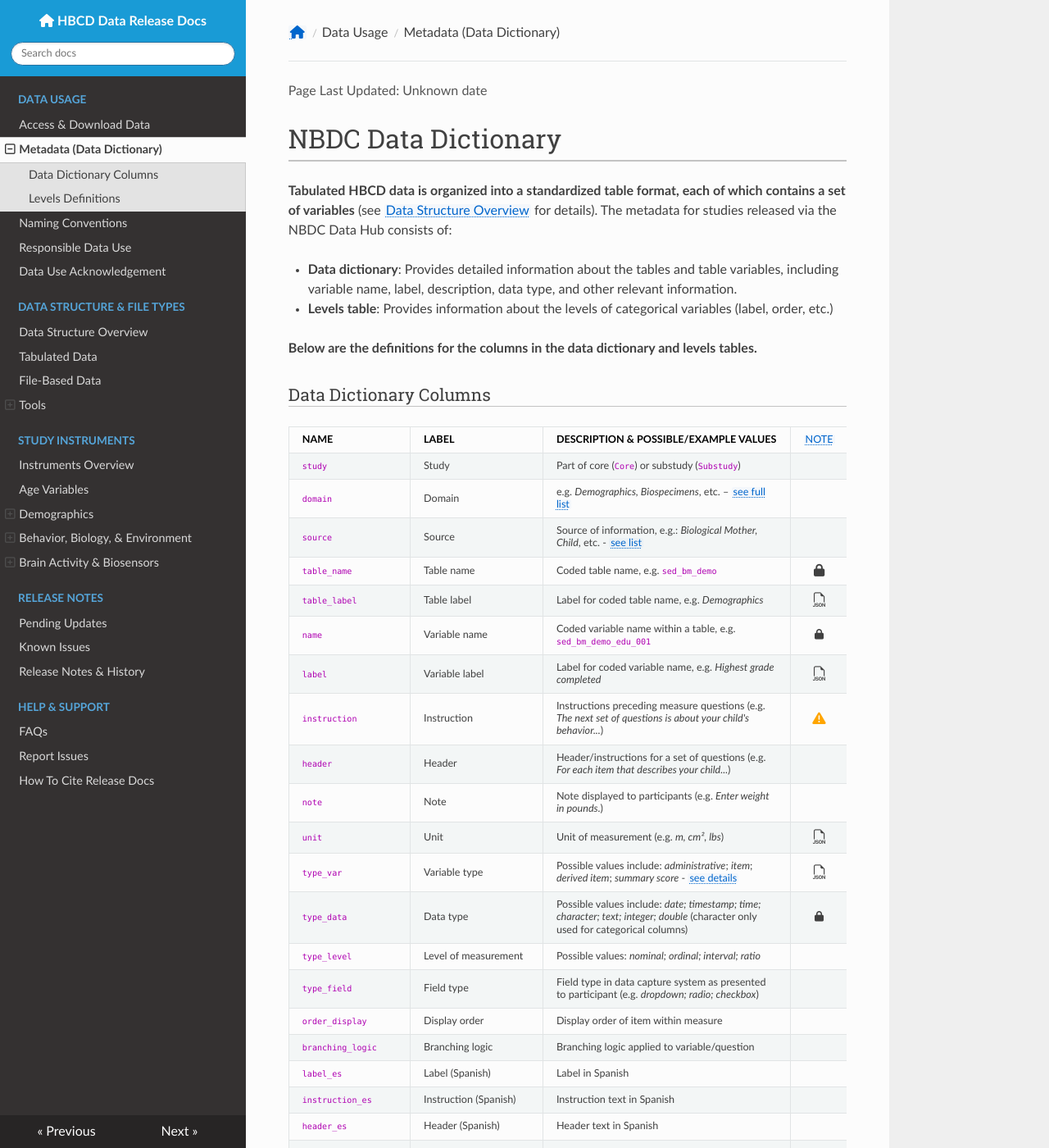
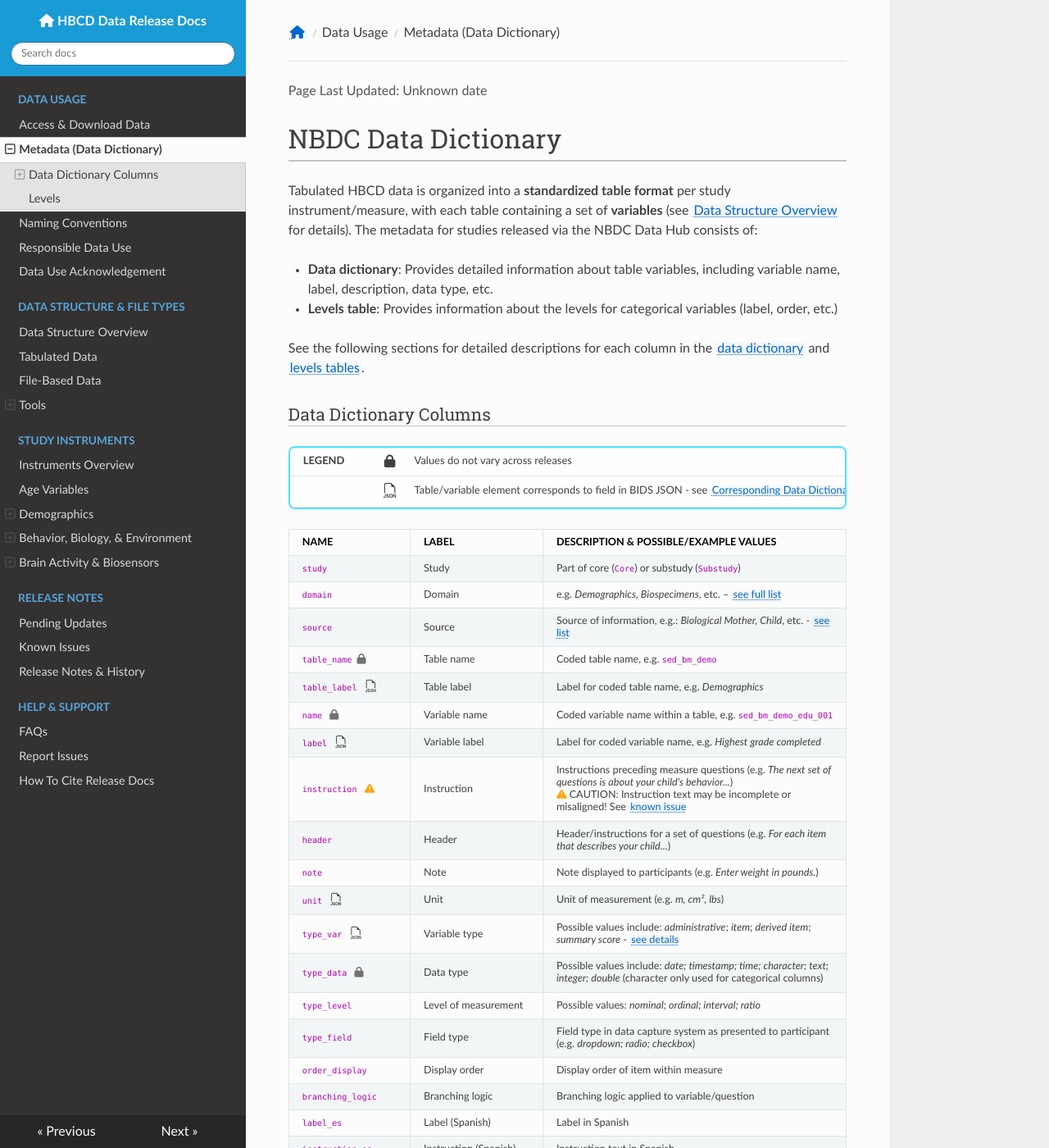
Before and after one commit to nbdc-datahub/hbcd-docs, an MkDocs documentation site: the page built from docs/access/metadata.md, in a window 1280 px wide and 1400 px high. Shown: the whole window at 82% size. Built offline with MkDocs 1.6.1, drawn with Linux system fonts in a browser that asks for light colours; nearby versions of some CDN libraries; some of the changed text lies outside the part shown.

Commit message:
polish formatting of DD table

```diff
--- a/docs/access/metadata.md
+++ b/docs/access/metadata.md
@@ -1,200 +1,13 @@
 # NBDC Data Dictionary
 
-**Tabulated HBCD data is organized into a standardized table format, each of which contains a set of variables** (see [Data Structure Overview](../datacuration/overview.md) for details). The metadata for studies released via the NBDC Data Hub consists of:
+Tabulated HBCD data is organized into a **standardized table format** per study instrument/measure, with each table containing a set of **variables** (see [Data Structure Overview](../datacuration/overview.md) for details). The metadata for studies released via the NBDC Data Hub consists of:
 
- - **Data dictionary**: Provides detailed information about the tables and table variables, including variable name, label, description, data type, and other relevant information.
- - **Levels table**: Provides information about the levels of categorical variables (label, order, etc.)
+ - **Data dictionary**: Provides detailed information about table variables, including variable name, label, description, data type, etc.
+ - **Levels table**: Provides information about the levels for categorical variables (label, order, etc.)
 
-**Below are the definitions for the columns in the data dictionary and levels tables.**
+See the following sections for detailed descriptions for each column in the [data dictionary](#data-dictionary-columns) and [levels tables](#levels-definitions).
 
 ### Data Dictionary Columns
-<!-- DD -->
-<table class="compact-table" style="font-size: 14px;">
-<thead>
-<tr>
-  <th style="width: 15%;">NAME</th>
-  <th style="width: 20%;">LABEL</th>
-  <th>DESCRIPTION & POSSIBLE/EXAMPLE VALUES</th>
-  <th style="width: 3%; text-align:center;"><a href="#legend">NOTE</a></th>
-</tr>
-</thead>
-<tbody>
-<!-- CORE METADATA -->
-<tr>
-  <td><code>study</code></td>
-  <td>Study</td>
-  <td style="word-wrap: break-word; white-space: normal;">Part of core (<code>Core</code>) or substudy (<code>Substudy</code>)</td>
-  <td></td>
-</tr>
-<tr>
-  <td><code>domain</code></td>
-  <td>Domain</td>
-  <td style="word-wrap: break-word; white-space: normal;">e.g. <i>Demographics, Biospecimens</i>, etc. – <a href="#domain-source-values">see full list</a></td>
-  <td></td>
-</tr>
-<tr>
-  <td><code>source</code></td>
-  <td>Source</td>
-  <td style="word-wrap: break-word; white-space: normal;">Source of information, e.g.: <i>Biological Mother, Child</i>, etc. - <a href="#domain-source-values">see list</a></td>
-  <td></td>
-</tr>
-<!-- TABLE STRUCTURE -->
-<tr>
-  <td><code>table_name</code></td>
-  <td>Table name</td>
-  <td style="word-wrap: break-word; white-space: normal;">Coded table name, e.g. <code>sed_bm_demo</code></td>
-  <td style="text-align:center;"><i class="fa-solid fa-lock" style="font-size: 1.2em;"></i></td>
-</tr>
-<tr>
-  <td><code>table_label</code></td>
-  <td>Table label</td>
-  <td style="word-wrap: break-word; white-space: normal;">Label for coded table name, e.g. <i>Demographics</i></td>
-  <td style="text-align:center;"><i style="font-size: 1.4em;" class="bi bi-filetype-json"></i></td>
-</tr>
-<!-- VARIABLE METADATA -->
-<tr>
-  <td><code>name</code></td>
-  <td>Variable name</td>
-  <td style="word-wrap: break-word; white-space: normal;">Coded variable name within a table, e.g. <code>sed_bm_demo_edu_001</code></td>
-  <td style="text-align:center;"><i class="fa-solid fa-lock"></i></td>
-</tr>
-<tr>
-  <td><code>label</code></td>
-  <td>Variable label</td>
-  <td style="word-wrap: break-word; white-space: normal;">Label for coded variable name, e.g. <i>Highest grade completed</i></td>
-  <td style="text-align:center;"><i style="font-size: 1.4em;" class="bi bi-filetype-json"></i></td>
-</tr>
-<tr>
-  <td><code>instruction</code></td>
-  <td>Instruction</td>
-  <td style="word-wrap: break-word; white-space: normal;">Instructions preceding measure questions (e.g. <i>The next set of questions is about your child's behavior...</i>)</td>
-  <td style="text-align:center;"><i class="fas fa-exclamation-triangle" style="color:orange; font-size: 1.3em;"></i></td>
-</tr>
-<tr>
-  <td><code>header</code></td>
-  <td>Header</td>
-  <td style="word-wrap: break-word; white-space: normal;">Header/instructions for a set of questions (e.g. <i>For each item that describes your child...</i>)</td>
-  <td></td>
-</tr>
-<tr>
-  <td><code>note</code></td>
-  <td>Note</td>
-  <td style="word-wrap: break-word; white-space: normal;">Note displayed to participants (e.g. <i>Enter weight in pounds.</i>)</td>
-  <td></td>
-</tr>
-<tr>
-  <td><code>unit</code></td>
-  <td>Unit</td>
-  <td style="word-wrap: break-word; white-space: normal;">Unit of measurement (e.g. <i>m, cm², lbs</i>)</td>
-  <td style="text-align:center;"><i style="font-size: 1.4em;" class="bi bi-filetype-json"></i></td>
-</tr>
-<!-- VARIABLE TYPES -->
-<tr>
-  <td><code>type_var</code></td>
-  <td>Variable type</td>
-  <td style="word-wrap: break-word; white-space: normal;">Possible values include: <i>administrative</i>; <i>item</i>; <i>derived item</i>; <i>summary score</i> - <a href="">see details</a></td>
-  <td style="text-align:center;"><i style="font-size: 1.4em;" class="bi bi-filetype-json"></i></td>
-</tr>
-<tr>
-  <td><code>type_data</code></td>
-  <td>Data type</td>
-  <td style="word-wrap: break-word; white-space: normal;">Possible values include: <i>date; timestamp; time; character; text; integer; double</i> (character only used for categorical columns)</td>
-  <td style="text-align:center;"><i class="fa-solid fa-lock"></i></td>
-</tr>
-<tr>
-  <td><code>type_level</code></td>
-  <td style="word-wrap: break-word; white-space: normal;">Level of measurement</td>
-  <td style="word-wrap: break-word; white-space: normal;">Possible values: <i>nominal; ordinal; interval; ratio</i></td>
-  <td></td>
-</tr>
-<tr>
-  <td><code>type_field</code></td>
-  <td>Field type</td>
-  <td style="word-wrap: break-word; white-space: normal;">Field type in data capture system as presented to participant (e.g. <i>dropdown; radio; checkbox</i>)</td>
-  <td></td>
-</tr>
-<!-- DISPLAY PROPERTIES -->
-<tr>
-  <td><code>order_display</code></td>
-  <td>Display order</td>
-  <td style="word-wrap: break-word; white-space: normal;">Display order of item within measure</td>
-  <td></td>
-</tr>
-<tr>
-  <td><code>branching_logic</code></td>
-  <td>Branching logic</td>
-  <td style="word-wrap: break-word; white-space: normal;">Branching logic applied to variable/question</td>
-  <td></td>
-</tr>
-<tr>
-  <td><code>label_es</code></td>
-  <td>Label (Spanish)</td>
-  <td>Label in Spanish</td>
-  <td></td>
-</tr>
-<tr>
-  <td><code>instruction_es</code></td>
-  <td>Instruction (Spanish)</td>
-  <td style="word-wrap: break-word; white-space: normal;">Instruction text in Spanish</td>
-  <td></td>
-</tr>
-<tr>
-  <td><code>header_es</code></td>
-  <td>Header (Spanish)</td>
-  <td>Header text in Spanish</td>
-  <td></td>
-</tr>
-<tr>
-  <td><code>note_es</code></td>
-  <td>Note (Spanish)</td>
-  <td>Note text in Spanish</td>
-  <td></td>
-</tr>
-<!-- IDENTIFIERS & LINKS -->
-<tr>
-  <td><code>unique_identifiers</code></td>
-  <td>Identifier column(s)</td>
-  <td style="word-wrap: break-word; white-space: normal;">Unique identifier column names for table or variable within table</td>
-  <td style="text-align:center;"><i class="fa-solid fa-lock"></i></td>
-</tr>
-<tr>
-  <td><code>url_table</code></td>
-  <td>Documentation (table)</td>
-  <td style="word-wrap: break-word; white-space: normal;">Link to documentation page</td>
-  <td></td>
-</tr>
-<tr>
-  <td><code>url_table_warn_use</code></td>
-  <td>Responsible Use<br>Warning (table)</td>
-  <td style="word-wrap: break-word; white-space: normal;"><a href="../resp_data_use/#warnings" target="_blank">Responsible use warning</a></td>
-  <td></td>
-</tr>
-<tr>
-  <td><code>url_warn_use</code></td>
-  <td>Responsible Use<br>Warning (variable)</td>
-  <td style="word-wrap: break-word; white-space: normal;"><a href="../resp_data_use/#warnings" target="_blank">Responsible use warning</a> specific to variable within a table</td>
-  <td></td>
-</tr>
-<tr>
-  <td><code>url_table_warn_data</code></td>
-  <td>Data Warning (table)</td>
-  <td style="word-wrap: break-word; white-space: normal;"><a href="../resp_data_use/#warnings" target="_blank">Data warning</a></td>
-  <td></td>
-</tr>
-<tr>
-  <td><code>url_warn_data</code></td>
-  <td>Data Warning (variable)</td>
-  <td style="word-wrap: break-word; white-space: normal;"><a href="../resp_data_use/#warnings" target="_blank">Data warning</a> specific to variable within a table</td>
-  <td></td>
-</tr>
-<tr>
-  <td><code>order_sort</code></td>
-  <td>Sort order</td>
-  <td style="word-wrap: break-word; white-space: normal;">Standard sort order in table/measure (and column order in database)</td>
-  <td></td>
-</tr>
-</tbody>
-</table>
 <!-- LEGEND -->
 <table id="legend" class="compact-table-no-vertical-lines" style="border: 2px solid #4fe2ffff; border-radius: 8px; border-collapse: collapse; line-height: 1.0;">
 <tbody>
@@ -204,13 +17,181 @@
 <td style="padding-left: 5px">Values do not vary across releases</td></tr>
 <tr>
 <td></td>
-<td style="text-align: center; padding-left: 30px"><i style="font-size: 1.3em;" class="bi bi-filetype-json"></i></td>
+<td style="text-align: center; padding-left: 30px"><i style="font-size: 1.4em;" class="bi bi-filetype-json"></i></td>
 <td style="padding-left: 5px">Table/variable element corresponds to field in BIDS JSON - see <a href="#json">Corresponding Data Dictionary Elements in JSONs</a></td></tr>
-<tr>
-<td></td><td style="text-align: center; padding-left: 30px"><i class="fas fa-exclamation-triangle" style="color:orange; font-size: 1.2em;"></i></td>
-<td style="padding-left: 5px">CAUTION: Instruction text may be incomplete or misaligned! Review the <a href="../../changelog/knownissues/#instruction-metadata-read-carefully">known issue</a> before use.</td></tr>
 </tbody>
 </table>
+
+<!-- DD -->
+<table class="compact-table" style="font-size: 14px;">
+<thead>
+<tr>
+  <th style="width: 20%;">NAME</th>
+  <th style="width: 20%;">LABEL</th>
+  <th>DESCRIPTION & POSSIBLE/EXAMPLE VALUES</th>
+</tr>
+</thead>
+<tbody>
+<!-- CORE METADATA -->
+<tr>
+  <td><code>study</code></td>
+  <td>Study</td>
+  <td style="word-wrap: break-word; white-space: normal;">Part of core (<code>Core</code>) or substudy (<code>Substudy</code>)</td>
+</tr>
+<tr>
+  <td><code>domain</code></td>
+  <td>Domain</td>
+  <td style="word-wrap: break-word; white-space: normal;">e.g. <i>Demographics, Biospecimens</i>, etc. – <a href="#domain-source-values">see full list</a></td>
+</tr>
+<tr>
+  <td><code>source</code></td>
+  <td>Source</td>
+  <td style="word-wrap: break-word; white-space: normal;">Source of information, e.g.: <i>Biological Mother, Child</i>, etc. - <a href="#domain-source-values">see list</a></td>
+</tr>
+<!-- TABLE STRUCTURE -->
+<tr>
+  <td><code>table_name</code><i class="fa-solid fa-lock" title="Does not vary across releases" style="font-size: 1em; margin-left: 6px; color: #727070ff;"></i>
+  </td>
+  <td>Table name</td>
+  <td style="word-wrap: break-word; white-space: normal;">Coded table name, e.g. <code>sed_bm_demo</code></td>
+</tr>
+<tr>
+  <td><code>table_label</code>
+  <i class="bi bi-filetype-json" style="font-size: 1.2em; margin-left: 6px;"></i></td>
+  <td>Table label</td>
+  <td style="word-wrap: break-word; white-space: normal;">Label for coded table name, e.g. <i>Demographics</i></td>
+</tr>
+<!-- VARIABLE METADATA -->
+<tr>
+  <td><code>name</code>
+  <i class="fa-solid fa-lock" title="Does not vary across releases" style="font-size: 1em; margin-left: 6px; color: #727070ff;"></i></td>
+  <td>Variable name</td>
+  <td style="word-wrap: break-word; white-space: normal;">Coded variable name within a table, e.g. <code>sed_bm_demo_edu_001</code></td>
+</tr>
+<tr>
+  <td><code>label</code>
+  <i class="bi bi-filetype-json" style="font-size: 1.2em; margin-left: 6px;"></i></td>
+  <td>Variable label</td>
+  <td style="word-wrap: break-word; white-space: normal;">Label for coded variable name, e.g. <i>Highest grade completed</i></td>
+</tr>
+<tr>
+  <td><code>instruction</code>
+  <i class="fas fa-exclamation-triangle" style="font-size: 1em; margin-left: 6px; color: orange;"></i></td>
+  <td>Instruction</td>
+  <td style="word-wrap: break-word; white-space: normal;">Instructions preceding measure questions (e.g. <i>The next set of questions is about your child's behavior...</i>)<br>
+  <i class="fas fa-exclamation-triangle" style="font-size: 1em; color: orange;"></i> CAUTION: Instruction text may be incomplete or misaligned! See <a href="../../changelog/knownissues/#instruction-metadata-read-carefully">known issue</a></td>
+</tr>
+<tr>
+  <td><code>header</code></td>
+  <td>Header</td>
+  <td style="word-wrap: break-word; white-space: normal;">Header/instructions for a set of questions (e.g. <i>For each item that describes your child...</i>)</td>
+</tr>
+<tr>
+  <td><code>note</code></td>
+  <td>Note</td>
+  <td style="word-wrap: break-word; white-space: normal;">Note displayed to participants (e.g. <i>Enter weight in pounds.</i>)</td>
+</tr>
+<tr>
+  <td><code>unit</code>
+  <i class="bi bi-filetype-json" style="font-size: 1.2em; margin-left: 6px;"></i></td>
+  <td>Unit</td>
+  <td style="word-wrap: break-word; white-space: normal;">Unit of measurement (e.g. <i>m, cm², lbs</i>)</td>
+</tr>
+<!-- VARIABLE TYPES -->
+<tr>
+  <td><code>type_var</code>
+  <i class="bi bi-filetype-json" style="font-size: 1.2em; margin-left: 6px;"></i></td>
+  <td>Variable type</td>
+  <td style="word-wrap: break-word; white-space: normal;">Possible values include: <i>administrative</i>; <i>item</i>; <i>derived item</i>; <i>summary score</i> - <a href="">see details</a></td>
+</tr>
+<tr>
+  <td><code>type_data</code>
+  <i class="fa-solid fa-lock" style="font-size: 1em; margin-left: 6px; color: #727070ff;"></i></td>
+  <td>Data type</td>
+  <td style="word-wrap: break-word; white-space: normal;">Possible values include: <i>date; timestamp; time; character; text; integer; double</i> (character only used for categorical columns)</td>
+</tr>
+<tr>
+  <td><code>type_level</code></td>
+  <td style="word-wrap: break-word; white-space: normal;">Level of measurement</td>
+  <td style="word-wrap: break-word; white-space: normal;">Possible values: <i>nominal; ordinal; interval; ratio</i></td>
+</tr>
+<tr>
+  <td><code>type_field</code></td>
+  <td>Field type</td>
+  <td style="word-wrap: break-word; white-space: normal;">Field type in data capture system as presented to participant (e.g. <i>dropdown; radio; checkbox</i>)</td>
+</tr>
+<!-- DISPLAY PROPERTIES -->
+<tr>
+  <td><code>order_display</code></td>
+  <td>Display order</td>
+  <td style="word-wrap: break-word; white-space: normal;">Display order of item within measure</td>
+</tr>
+<tr>
+  <td><code>branching_logic</code></td>
+  <td>Branching logic</td>
+  <td style="word-wrap: break-word; white-space: normal;">Branching logic applied to variable/question</td>
+</tr>
+<tr>
+  <td><code>label_es</code></td>
+  <td>Label (Spanish)</td>
+  <td>Label in Spanish</td>
+</tr>
+<tr>
+  <td><code>instruction_es</code></td>
+  <td>Instruction (Spanish)</td>
+  <td style="word-wrap: break-word; white-space: normal;">Instruction text in Spanish</td>
+</tr>
+<tr>
+  <td><code>header_es</code></td>
+  <td>Header (Spanish)</td>
+  <td>Header text in Spanish</td>
+</tr>
+<tr>
+  <td><code>note_es</code></td>
+  <td>Note (Spanish)</td>
+  <td>Note text in Spanish</td>
+</tr>
+<!-- IDENTIFIERS & LINKS -->
+<tr>
+  <td><code>unique_identifiers</code>
+  <i class="fa-solid fa-lock" style="font-size: 1em; margin-left: 6px; color: #727070ff;"></i></td>
+  <td>Identifier column(s)</td>
+  <td style="word-wrap: break-word; white-space: normal;">Unique identifier column names for table or variable within table</td>
+</tr>
+<tr>
+  <td><code>url_table</code></td>
+  <td>Documentation (table)</td>
+  <td style="word-wrap: break-word; white-space: normal;">Link to documentation page</td>
+</tr>
+<tr>
+  <td><code>url_table_warn_use</code></td>
+  <td>Responsible Use<br>Warning (table)</td>
+  <td style="word-wrap: break-word; white-space: normal;"><a href="../resp_data_use/#warnings" target="_blank">Responsible use warning</a></td>
+</tr>
+<tr>
+  <td><code>url_warn_use</code></td>
+  <td>Responsible Use<br>Warning (variable)</td>
+  <td style="word-wrap: break-word; white-space: normal;"><a href="../resp_data_use/#warnings" target="_blank">Responsible use warning</a> specific to variable within a table</td>
+</tr>
+<tr>
+  <td><code>url_table_warn_data</code></td>
+  <td>Data Warning (table)</td>
+  <td style="word-wrap: break-word; white-space: normal;"><a href="../resp_data_use/#warnings" target="_blank">Data warning</a></td>
+</tr>
+<tr>
+  <td><code>url_warn_data</code></td>
+  <td>Data Warning (variable)</td>
+  <td style="word-wrap: break-word; white-space: normal;"><a href="../resp_data_use/#warnings" target="_blank">Data warning</a> specific to variable within a table</td>
+</tr>
+<tr>
+  <td><code>order_sort</code></td>
+  <td>Sort order</td>
+  <td style="word-wrap: break-word; white-space: normal;">Standard sort order in table/measure (and column order in database)</td>
+</tr>
+</tbody>
+</table>
+
+#### Additional Information
 
 <!-- JSON -->
 <div id="json" class="table-banner" onclick="toggleCollapse(this)">
@@ -272,56 +253,7 @@
 </table>
 </div>
 
-### Levels Definitions
-
-<table style="width: 100%; border-collapse: collapse; table-layout: fixed; font-size: 13px;">
-    <thead>
-      <tr>
-        <th>Name</th>
-        <th>JSON Element</th>
-        <th>Description</th>
-        <th>Example</th>
-        <th style="width: 3%; text-align:center;"><a href="#legend">NOTE</a></th>
-      </tr>
-    </thead>
-    <tbody>
-      <tr>
-        <td><code>name</code></td>
-        <td>&nbsp;</td>
-        <td style="word-wrap: break-word; white-space: normal;">Name of the categorical column/variable/question for which value/label pairs are reported</td>
-        <td>&nbsp;</td>
-        <td style="text-align:center;"><i class="fa-solid fa-lock"></i></td>
-      </tr>
-      <tr>
-        <td><code>value</code></td>
-        <td>left hand side</td>
-        <td>Value of the level</td>
-        <td>1</td>
-        <td style="text-align:center;"><i class="fa-solid fa-lock"></i></td>
-      </tr>
-      <tr>
-        <td><code>order_level</code></td>
-        <td></td>
-        <td style="word-wrap: break-word; white-space: normal;">Order of response option (in data and how they were displayed to participants)</td>
-        <td>2</td>
-        <td style="text-align:center;"><i class="fa-solid fa-lock"></i></td>
-      </tr>
-      <tr>
-        <td><code>label</code></td>
-        <td>right hand side</td>
-        <td>Label of the level</td>
-        <td>Yes</td>
-        <td></td>
-      </tr>
-      <tr>
-        <td><code>label_es</code></td>
-        <td></td>
-        <td>Label of the level (Spanish)</td>
-        <td>Si</td>
-        <td></td>
-      </tr>
-</table>
-
+<!-- Lasso User warnings -->
 <div id="add-columns" class="warning-banner" onclick="toggleCollapse(this)">
   <span class="emoji"><i class="fas fa-exclamation-triangle"></i></span>
   <span class="text-with-link">
@@ -334,7 +266,50 @@
 </div>
 <div class="warning-collapsible-content">
 <p><b>Blank Columns in Lasso Query Tool</b><br>
-<p>Column names appended with <b>*_es</b> are currently blank in the Lasso Dictionary Query Tool and will become available in a future release. Some columns in the data dictionary are not applicable to HBCD study data. These columns will appear in Lasso Portal queries, but will have blank values. Examples include <b>atlas</b>, <b>metric</b>, <b>sub_domain</b>, columns including <b>nda/deap/redcap</b>, etc. These columns can be safely ignored.</p>
+Some columns are currently blank in the Lasso Dictionary Query Tool and will be populated in the future. This includes <b>atlas</b>, <b>metric</b>, <b>sub_domain</b>, and column names appended with <b>*_es</b>. Other columns are blank because they are not applicable to the HBCD study data (e.g. <b>nda/deap/redcap</b>). Inapplicable columns will be removed in the future and can safely be ignored, but in the meantime still appear in Lasso Portal queries. <b>Only populated/applicable columns are included in the Data Dictionary overview above.</b></p>
 <p><b>Additional Columns ('cohort' & 'site') Not Defined in Data Dictionary</b><br>
 Dataset downloads contain 2 additional columns not described in the data dictionary. This includes <b>cohort</b> and <b>site</b>, identical to <a href="../../instruments/demo/visitinfo">Visit Information</a> variables <b>par_visit_data_&lt;<i>cohort|site</i>&gt;</b>.</p>
 </div>
+
+### Levels
+
+<table class="compact-table" style="font-size: 14px;">
+<thead>
+  <tr>
+    <th>Name</th>
+    <th>JSON Element</th>
+    <th>Description</th>
+  </tr>
+</thead>
+<tbody>
+  <tr>
+    <td><code>name</code>
+    <i class="fa-solid fa-lock" title="Does not vary across releases" style="font-size: 1em; margin-left: 6px; color: #727070ff;"></i></td>
+    <td>&nbsp;</td>
+    <td>Name of the categorical column/variable/question for which value/label pairs are reported</td>
+  </tr>
+  <tr>
+    <td><code>value</code>
+    <i class="fa-solid fa-lock" title="Does not vary across releases" style="font-size: 1em; margin-left: 6px; color: #727070ff;"></i></td>
+    <td>left hand side</td>
+    <td>Value of the level (<b>e.g. "1"</b>)</td>
+  </tr>
+  <tr>
+    <td><code>order_level</code>
+    <i class="fa-solid fa-lock" title="Does not vary across releases" style="font-size: 1em; margin-left: 6px; color: #727070ff;"></i></td>
+    <td></td>
+    <td>Order of response option as displayed to participants (and in data) (<b>e.g. "2"</b>)</td>
+  </tr>
+  <tr>
+    <td><code>label</code></td>
+    <td>right hand side</td>
+    <td>Label of the level (<b>e.g. "Yes"</b>)</td>
+  </tr>
+  <tr>
+    <td><code>label_es</code></td>
+    <td></td>
+    <td>Label of the level (Spanish) (<b>e.g. "Si"</b>)</td>
+  </tr>
+</table>
+
+<br>
```
